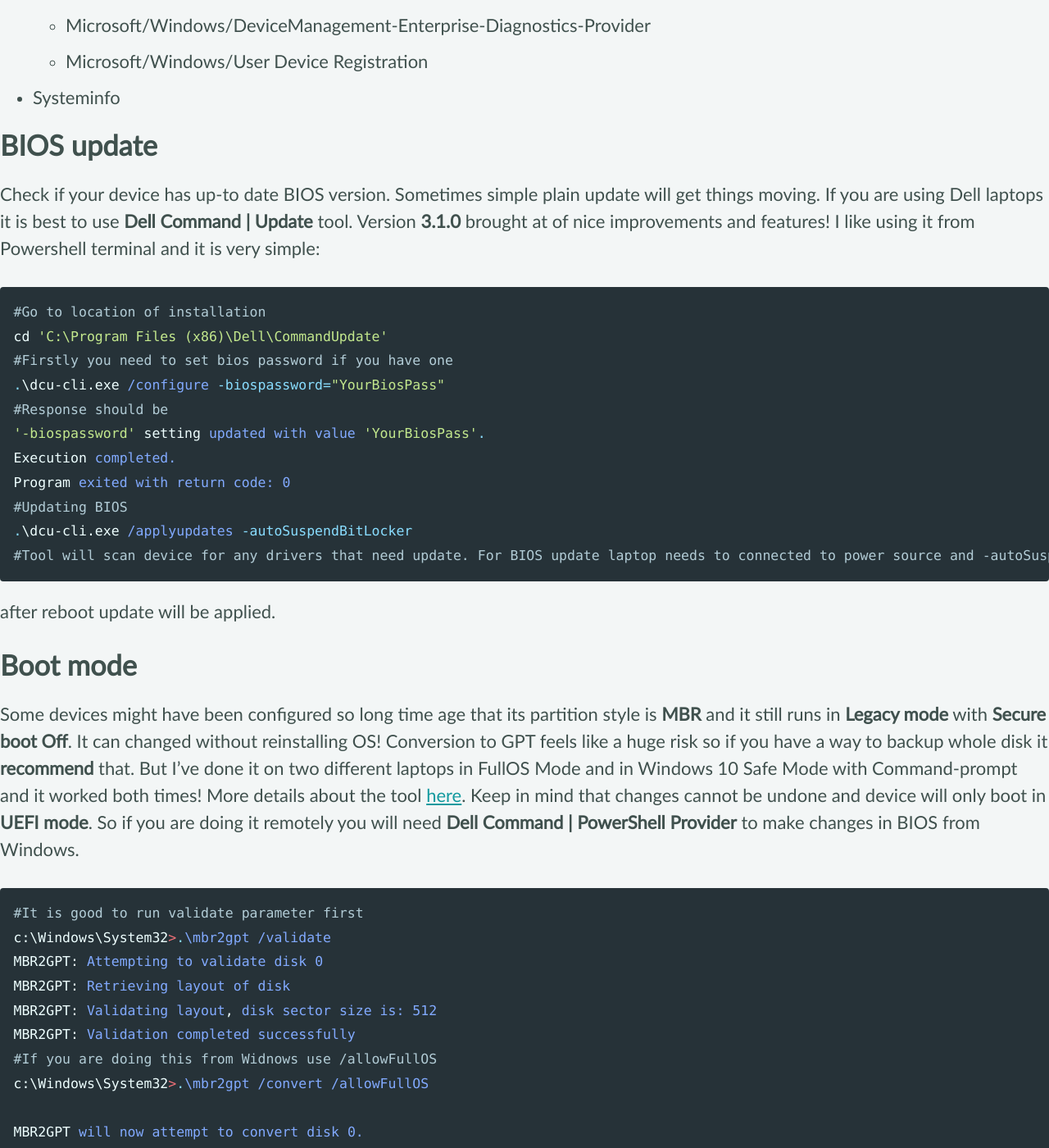
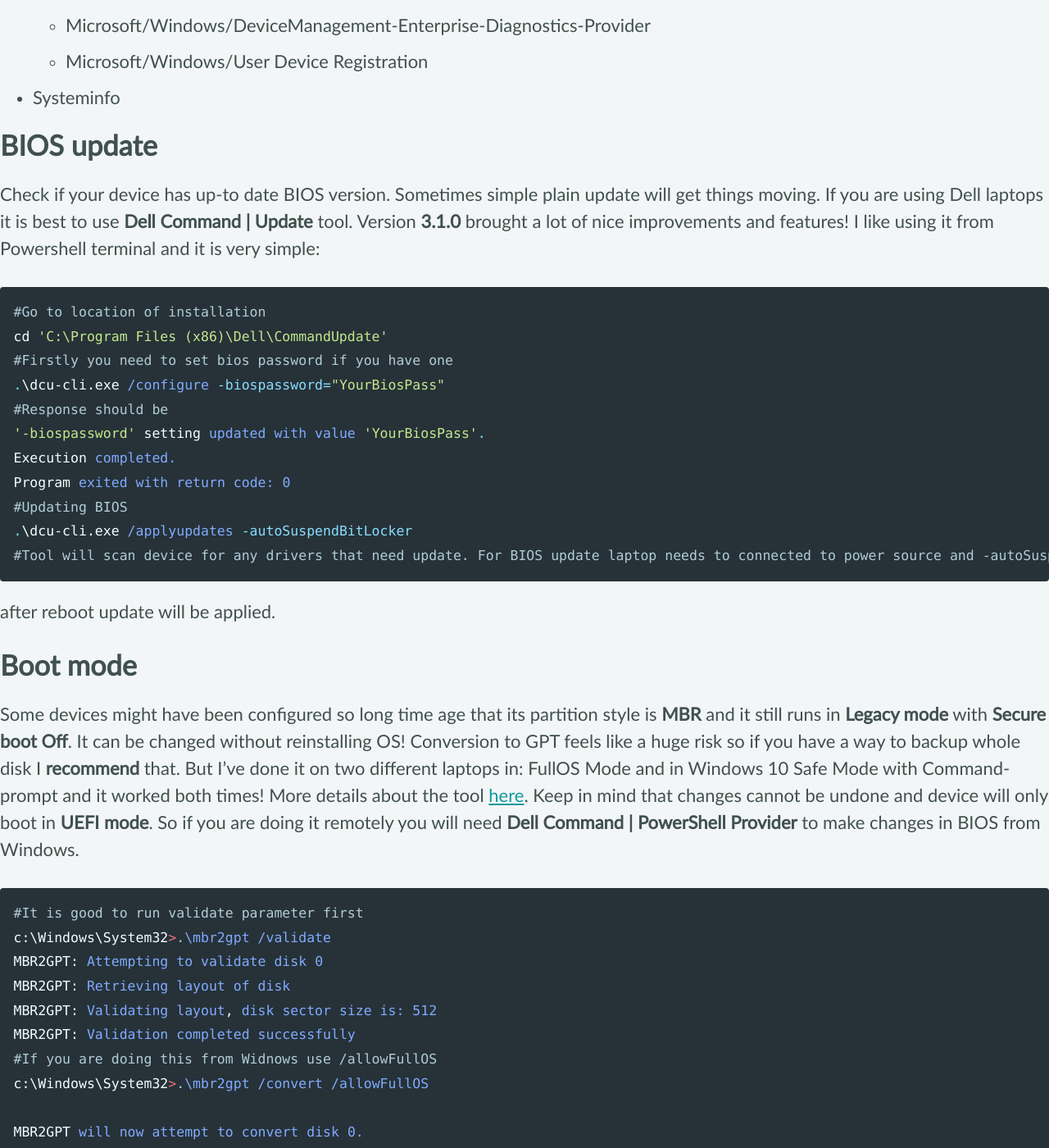
Before and after one commit to UniverseCitiz3n/UniverseCitiz3n.github.io, a Jekyll site: the page built from _posts/2020-01-11-Intune-Problems-Solving.md, in a window 1280 px wide and 1400 px high, scrolled down 680 px. Shown: the whole window at 82% size. Built offline with Jekyll 4.4.1, drawn with Linux system fonts in a browser that asks for light colours; cached includes are drawn as plain includes; nearby versions of some CDN libraries; our own code applies the rules of GitHub Pages for plain Markdown files; comment, search, counter and statistics services are not loaded; some of the changed text lies outside the part shown.

Commit message:
grammar check

````diff
--- a/_posts/2020-01-11-Intune-Problems-Solving.md
+++ b/_posts/2020-01-11-Intune-Problems-Solving.md
@@ -40,7 +40,7 @@
 
 # BIOS update
 
-Check if your device has up-to date BIOS version. Sometimes simple plain update will get things moving. If you are using Dell laptops it is best to use **Dell Command \| Update** tool. Version **3.1.0** brought at of nice improvements and features! I like using it from Powershell terminal and it is very simple:
+Check if your device has up-to date BIOS version. Sometimes simple plain update will get things moving. If you are using Dell laptops it is best to use **Dell Command \| Update** tool. Version **3.1.0** brought a lot of nice improvements and features! I like using it from Powershell terminal and it is very simple:
 
 ``` powershell
 #Go to location of installation
@@ -60,7 +60,7 @@
 
 # Boot mode
 
-Some devices might have been configured so long time age that its partition style is **MBR** and it still runs in **Legacy mode** with **Secure boot Off**. It can changed without reinstalling OS! Conversion to GPT feels like a huge risk so if you have a way to backup whole disk it **recommend** that. But I've done it on two different laptops in FullOS Mode and in Windows 10 Safe Mode with Command-prompt and it worked both times! More details about the tool [here](https://docs.microsoft.com/en-us/windows/deployment/mbr-to-gpt). Keep in mind that changes cannot be undone and device will only boot in **UEFI mode**. So if you are doing it remotely you will need **Dell Command \| PowerShell Provider** to make changes in BIOS from Windows.
+Some devices might have been configured so long time age that its partition style is **MBR** and it still runs in **Legacy mode** with **Secure boot Off**. It can be changed without reinstalling OS! Conversion to GPT feels like a huge risk so if you have a way to backup whole disk I **recommend** that. But I've done it on two different laptops in: FullOS Mode and in Windows 10 Safe Mode with Command-prompt and it worked both times! More details about the tool [here](https://docs.microsoft.com/en-us/windows/deployment/mbr-to-gpt). Keep in mind that changes cannot be undone and device will only boot in **UEFI mode**. So if you are doing it remotely you will need **Dell Command \| PowerShell Provider** to make changes in BIOS from Windows.
 
 ``` powershell
 #It is good to run validate parameter first
````
Also changed, not shown: other parts of _posts/2020-01-11-Intune-Problems-Solving.md (+1 -1 lines).
